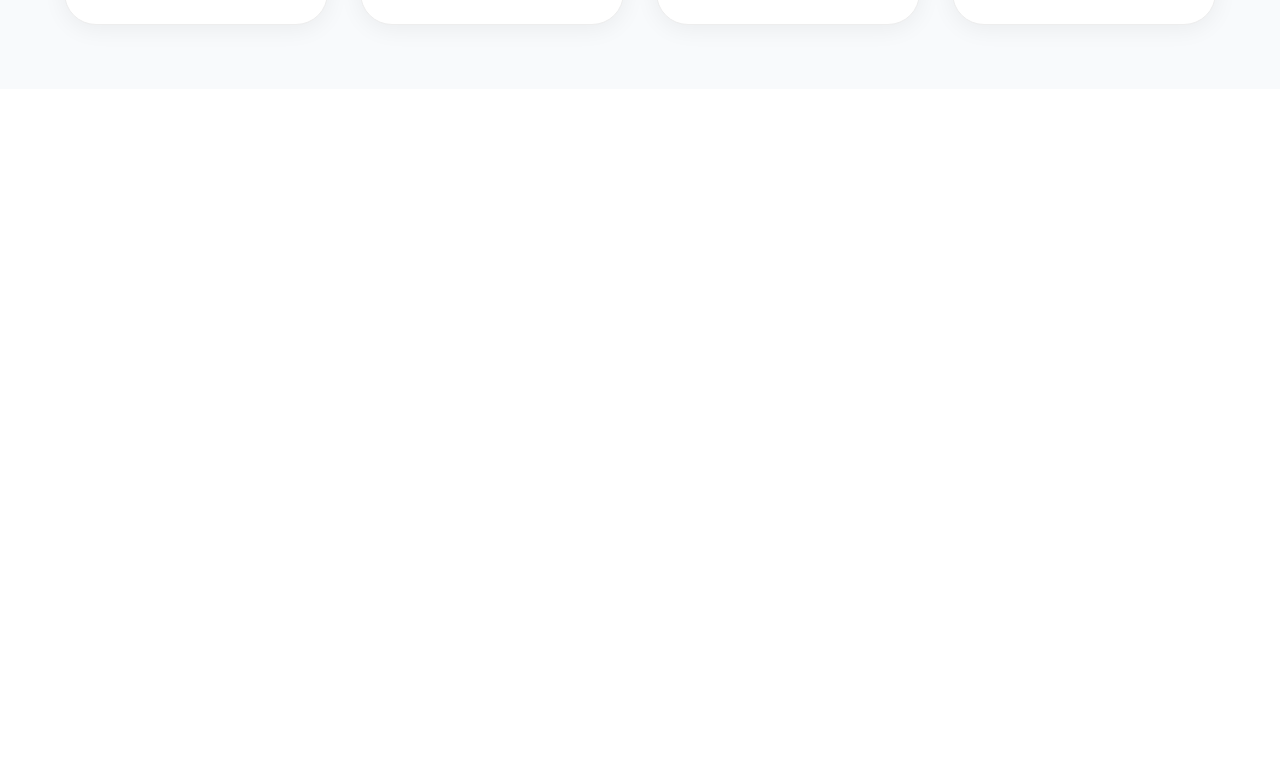
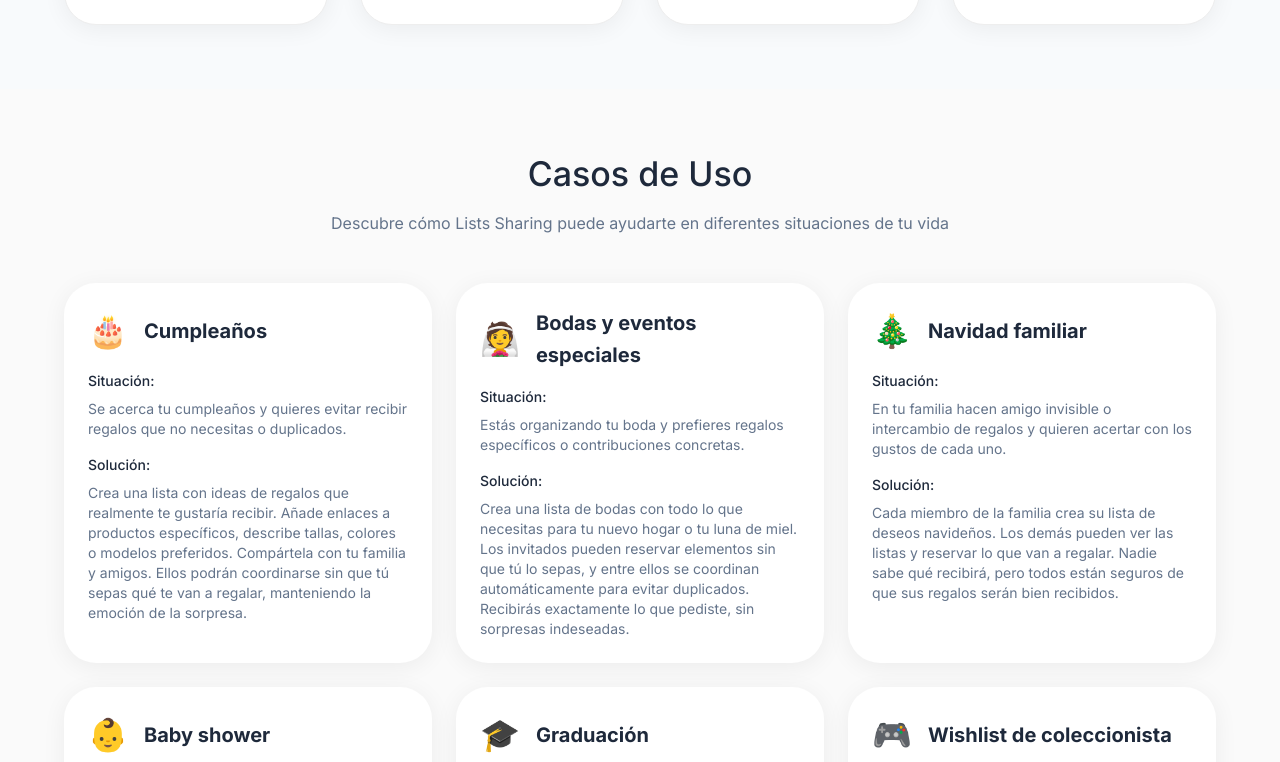
Before and after one commit to mdemena/lists-sharing, a React (Vite) app: page / in a window 1280 px wide. Shown: the part 1078-1840 px from the top of the page. Before the commit the page ends 1167 px from the top, so only its background shows below. Built offline with nearby package versions, Linux system fonts and the light colour scheme.

Commit message:
Home page empowered

```diff
--- a/src/pages/Home.tsx
+++ b/src/pages/Home.tsx
@@ -1,7 +1,7 @@
 // frontend/src/pages/Home.tsx
 
 import React from 'react';
-import { Box, Typography, Button, Container, Stack, Paper } from '@mui/material';
+import { Box, Typography, Button, Container, Stack, Paper, Grid } from '@mui/material';
 import { Link, Navigate } from 'react-router-dom';
 import { FaGift, FaShareAlt, FaLock, FaUsers } from 'react-icons/fa'; // Iconos representativos
 import { useAuth } from '../contexts/AuthContext'; // Para verificar si el usuario está logueado
@@ -10,6 +10,13 @@ interface FeatureProps {
     icon: React.ElementType; // Usamos React.ElementType para los iconos de Fa*
     title: string;
     text: string;
+}
+
+interface UseCaseProps {
+    emoji: string;
+    title: string;
+    situation: string;
+    solution: string;
 }
 
 const Feature: React.FC<FeatureProps> = ({ icon: Icon, title, text }) => (
@@ -33,6 +40,43 @@ const Feature: React.FC<FeatureProps> = ({ icon: Icon, title, text }) => (
         </Box>
         <Typography variant="h6" component="h3" mb={1}>{title}</Typography>
         <Typography variant="body2" color="text.secondary" sx={{ flexGrow: 1 }}>{text}</Typography>
+    </Paper>
+);
+
+const UseCase: React.FC<UseCaseProps> = ({ emoji, title, situation, solution }) => (
+    <Paper
+        elevation={2}
+        sx={{
+            p: 3,
+            height: '100%',
+            display: 'flex',
+            flexDirection: 'column',
+            borderRadius: 2,
+            transition: 'transform 0.2s, box-shadow 0.2s',
+            '&:hover': {
+                transform: 'translateY(-4px)',
+                boxShadow: 6
+            }
+        }}
+    >
+        <Box sx={{ display: 'flex', alignItems: 'center', mb: 2 }}>
+            <Box sx={{ fontSize: '2rem', mr: 2 }}>{emoji}</Box>
+            <Typography variant="h6" component="h3" fontWeight="bold">
+                {title}
+            </Typography>
+        </Box>
+        <Typography variant="body2" color="text.primary" fontWeight="medium" mb={1}>
+            Situación:
+        </Typography>
+        <Typography variant="body2" color="text.secondary" mb={2}>
+            {situation}
+        </Typography>
+        <Typography variant="body2" color="text.primary" fontWeight="medium" mb={1}>
+            Solución:
+        </Typography>
+        <Typography variant="body2" color="text.secondary" sx={{ flexGrow: 1 }}>
+            {solution}
+        </Typography>
     </Paper>
 );
 
@@ -144,6 +188,81 @@ const Home: React.FC = () => {
                     </Box>
                 </Stack>
             </Container>
+
+            {/* --- Sección de Casos de Uso --- */}
+            <Box sx={{ bgcolor: 'grey.50', py: 8 }}>
+                <Container maxWidth="lg">
+                    <Typography
+                        variant="h4"
+                        component="h2"
+                        textAlign="center"
+                        mb={2}
+                        fontWeight="medium"
+                    >
+                        Casos de Uso
+                    </Typography>
+                    <Typography
+                        variant="body1"
+                        textAlign="center"
+                        color="text.secondary"
+                        mb={6}
+                        maxWidth="800px"
+                        mx="auto"
+                    >
+                        Descubre cómo Lists Sharing puede ayudarte en diferentes situaciones de tu vida
+                    </Typography>
+                    <Grid container spacing={3}>
+                        <Grid size={{ xs: 12, md: 6, lg: 4 }}>
+                            <UseCase
+                                emoji="🎂"
+                                title="Cumpleaños"
+                                situation="Se acerca tu cumpleaños y quieres evitar recibir regalos que no necesitas o duplicados."
+                                solution="Crea una lista con ideas de regalos que realmente te gustaría recibir. Añade enlaces a productos específicos, describe tallas, colores o modelos preferidos. Compártela con tu familia y amigos. Ellos podrán coordinarse sin que tú sepas qué te van a regalar, manteniendo la emoción de la sorpresa."
+                            />
+                        </Grid>
+                        <Grid size={{ xs: 12, md: 6, lg: 4 }}>
+                            <UseCase
+                                emoji="👰"
+                                title="Bodas y eventos especiales"
+                                situation="Estás organizando tu boda y prefieres regalos específicos o contribuciones concretas."
+                                solution="Crea una lista de bodas con todo lo que necesitas para tu nuevo hogar o tu luna de miel. Los invitados pueden reservar elementos sin que tú lo sepas, y entre ellos se coordinan automáticamente para evitar duplicados. Recibirás exactamente lo que pediste, sin sorpresas indeseadas."
+                            />
+                        </Grid>
+                        <Grid size={{ xs: 12, md: 6, lg: 4 }}>
+                            <UseCase
+                                emoji="🎄"
+                                title="Navidad familiar"
+                                situation="En tu familia hacen amigo invisible o intercambio de regalos y quieren acertar con los gustos de cada uno."
+                                solution="Cada miembro de la familia crea su lista de deseos navideños. Los demás pueden ver las listas y reservar lo que van a regalar. Nadie sabe qué recibirá, pero todos están seguros de que sus regalos serán bien recibidos."
+                            />
+                        </Grid>
+                        <Grid size={{ xs: 12, md: 6, lg: 4 }}>
+                            <UseCase
+                                emoji="👶"
+                                title="Baby shower"
+                                situation="Estás esperando un bebé y tus amigos quieren ayudarte con lo que realmente necesitas."
+                                solution="Crea una lista con artículos esenciales para el bebé: cochecito, cuna, ropa, pañales, etc. Tus invitados pueden reservar lo que van a regalarte, coordinándose entre ellos sin que tú sepas qué recibirás exactamente. Así evitas duplicados y recibes todo lo necesario."
+                            />
+                        </Grid>
+                        <Grid size={{ xs: 12, md: 6, lg: 4 }}>
+                            <UseCase
+                                emoji="🎓"
+                                title="Graduación"
+                                situation="Te gradúas y familiares y amigos quieren celebrarlo con regalos útiles para tu siguiente etapa."
+                                solution="Crea una lista con cosas que necesitas para la universidad, tu primer trabajo o tu nuevo apartamento. Los invitados se coordinan de forma invisible para ti, asegurándose de que recibas todo lo que necesitas sin duplicados."
+                            />
+                        </Grid>
+                        <Grid size={{ xs: 12, md: 6, lg: 4 }}>
+                            <UseCase
+                                emoji="🎮"
+                                title="Wishlist de coleccionista"
+                                situation="Coleccionas algo específico (videojuegos, libros, figuras) y tus amigos quieren regalarte algo de tu colección."
+                                solution="Mantén una lista actualizada de los elementos que te faltan en tu colección. Cuando llegue una ocasión especial, comparte la lista. Tus amigos pueden ver qué está disponible y qué ya ha sido reservado por otros, garantizando que no recibas duplicados."
+                            />
+                        </Grid>
+                    </Grid>
+                </Container>
+            </Box>
         </Box>
     );
 };
```
